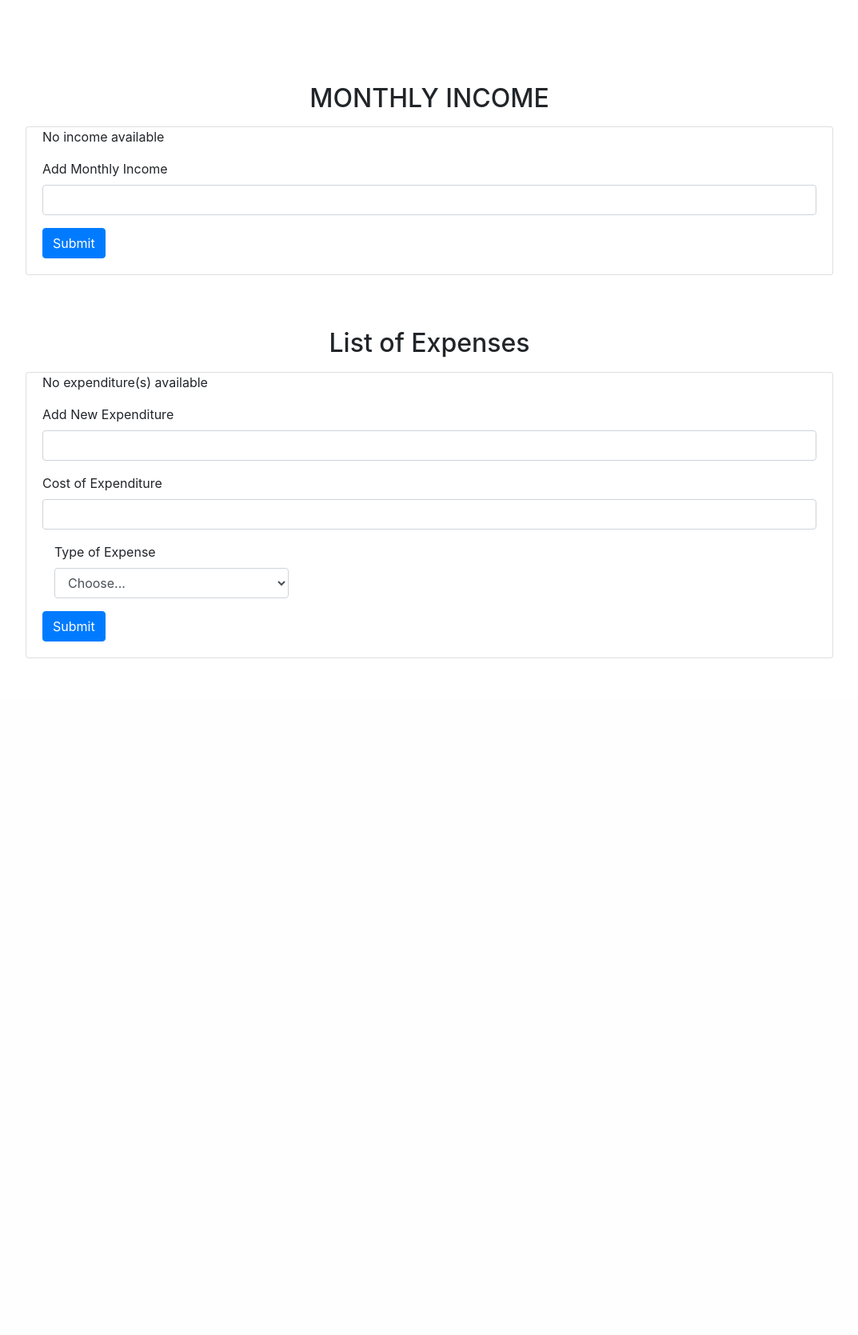
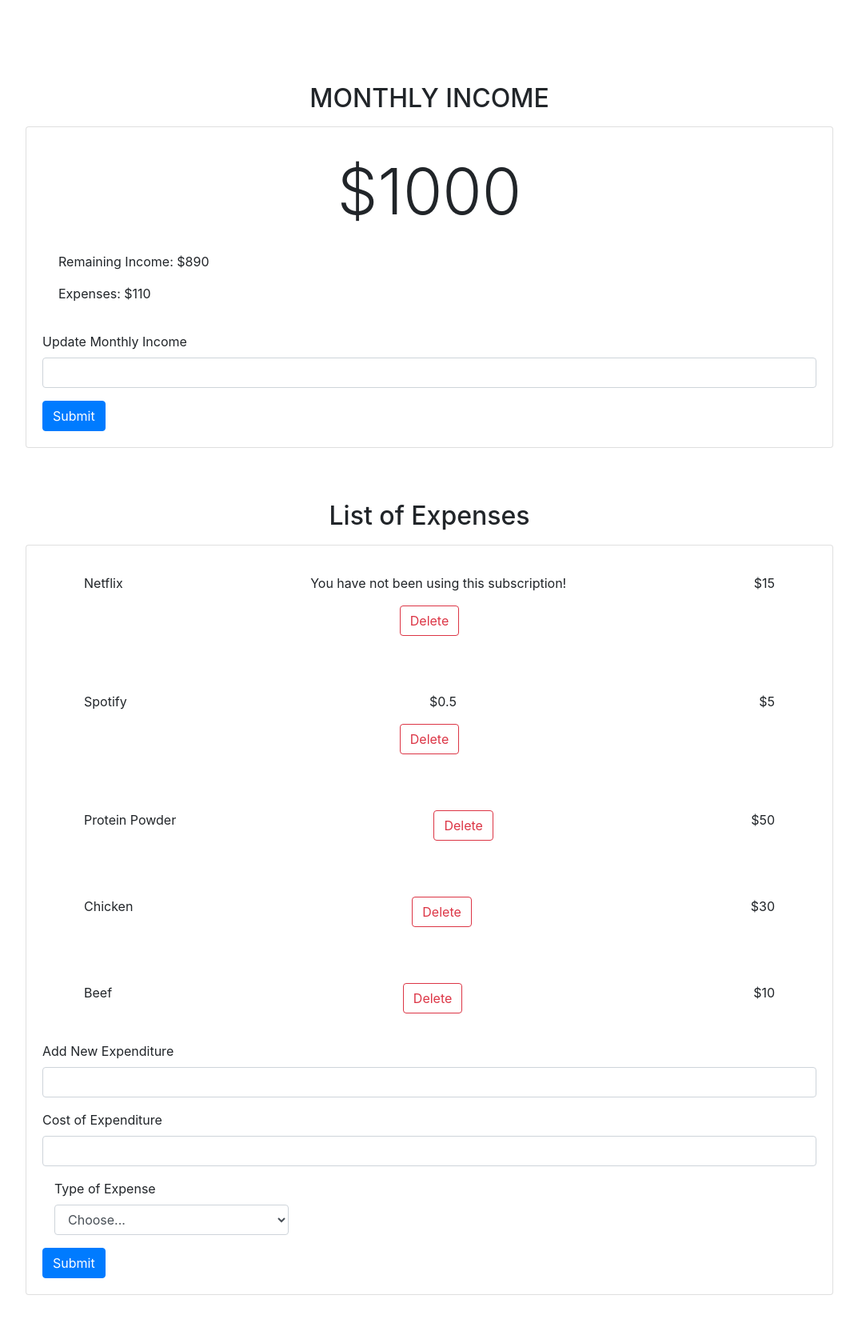
Before and after one commit to trey-sumida/Valueator, a Django app: page /calculator/ in a window 1280 px wide. Shown: the part 56-1725 px from the top of the page at 80% size, without its empty margins (103-1176 px from the left). Before the commit the page ends 879 px from the top, so only its background shows below. Run offline with Django 3.2, Linux system fonts and the light colour scheme; a user stored in the database is signed in; data comes from the database, SQL or seed files in the repository; both versions use the stored data as it was after the commit; some libraries are stand-ins or nearby versions.

Commit message:
Fixed divide by 0 bug when calculating for hourly rate

```diff
--- a/Valueator-project/Calculator/templates/Calculator/calculator.html
+++ b/Valueator-project/Calculator/templates/Calculator/calculator.html
@@ -52,8 +52,12 @@
                         <div class='exp-info'>
                             <p class='exp-name'>{{ expenditure.expenditure_text }}</p>
                             <p class='exp-cost'>${{ expenditure.expenditure_price }}</p>
-                            {% if hourly != -1 %}
-                                <p>${{hourly}}</p>
+                            {% if hourly > -1 %}
+                                {% if hourly == 0 %}
+                                    <p>You have not been using this subscription!</p>
+                                {% else %}
+                                    <p>${{hourly}}</p>
+                                {% endif %}
                             {% endif %}
                             <form method='POST' action="{% url 'Calculator:deleteExpenditure' expenditure.id %}">
                                 {% csrf_token %}
--- a/Valueator-project/Calculator/views.py
+++ b/Valueator-project/Calculator/views.py
@@ -1,5 +1,8 @@
 from django.shortcuts import render, redirect
 from .models import Income, Expenditure, Topics
+from django import template
+
+register = template.Library()
 
 #Get income and expenditure and display them
 def calculator(request):
@@ -12,7 +15,10 @@
         for expense in latest_expenditure_list:
             totalExpenditureCost += expense.expenditure_price
             if expense.topic.topic_text == "Digital Subscription":
-                hourly_rate = expense.expenditure_price/expense.sub_hours
+                if expense.sub_hours > 0:
+                    hourly_rate = expense.expenditure_price/expense.sub_hours
+                else:
+                    hourly_rate = 0
                 hourly_rate_list.append(hourly_rate)
             else:
                 hourly_rate_list.append(-1)
@@ -25,6 +31,7 @@
             'totalExpenditureCost': totalExpenditureCost,
             'remainingIncome': remainingIncome
         }
+        print(context)
         return render(request, "Calculator/calculator.html", context)
     except:
         return render(request, "Calculator/calculator.html")
@@ -68,3 +75,7 @@
                 raise Http404("You are not authorized to delete this expense")
         else:
             raise Http404("You must login to delete expenses")
+
+@register.filter(is_safe=True)
+def is_numberic(value):
+    return "{}".format(value).isdigit()
```
Also changed, not shown: Valueator-project/db.sqlite3.
